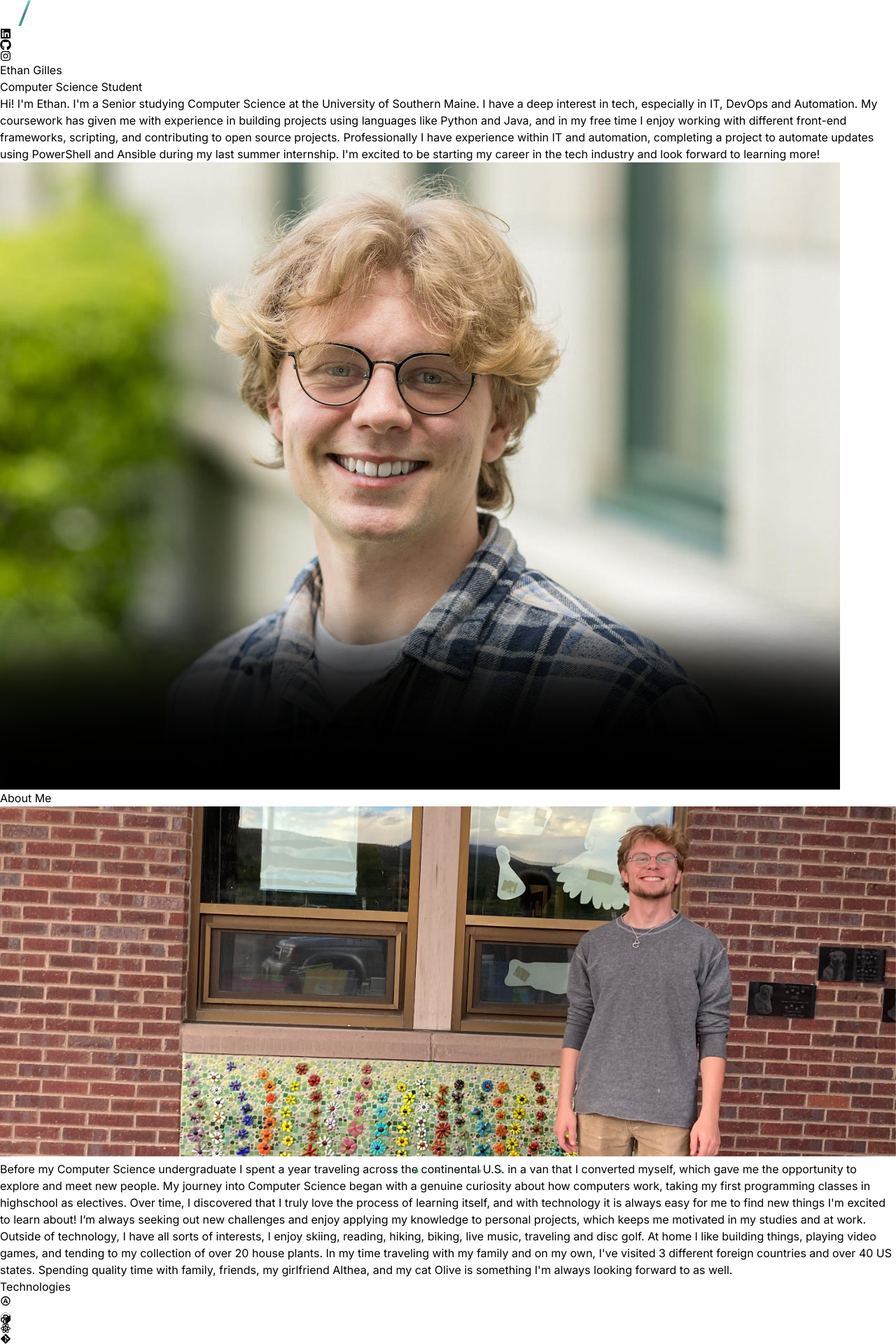
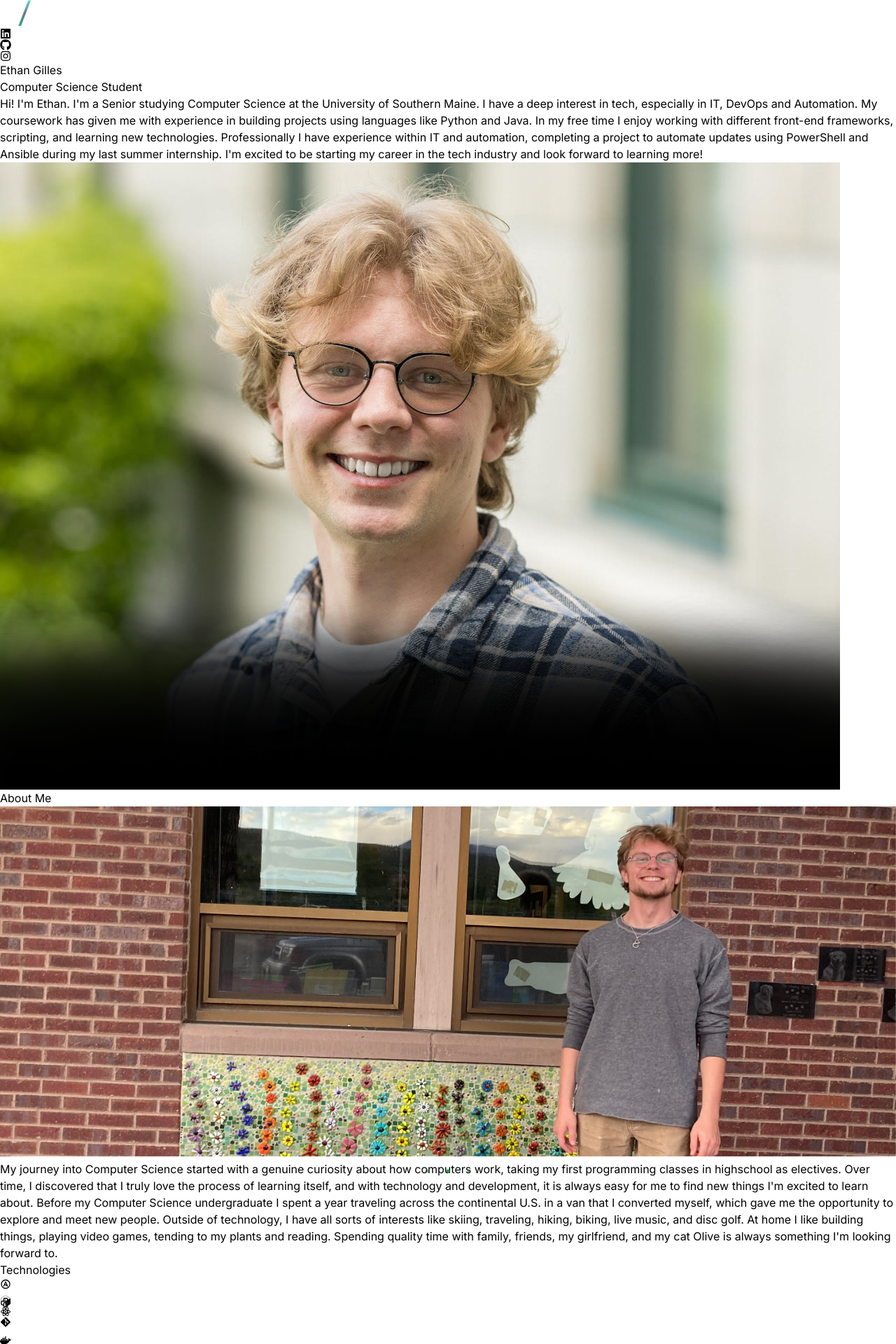
Before and after one commit to EthanGilles/Portfolio, a React (Vite) app: page / in a window 1280 px wide. Shown: the top 1920 px of the page at 70% size. Built offline with nearby package versions, Linux system fonts and the light colour scheme.

Commit message:
constructive

```diff
--- a/src/components/About.jsx
+++ b/src/components/About.jsx
@@ -5,9 +5,6 @@ import Slider from "react-slick";
 import hiking from "../assets/about/hikin.jpg";
 import ladybug from "../assets/about/ladybug.jpg";
 import ski from "../assets/about/ski.jpg";
-import sitting from "../assets/about/sitting.jpg";
-import goat from "../assets/about/goat.jpeg";
-import cat from "../assets/about/catyawn.jpeg";
 
 
 const About = () => {
@@ -24,7 +21,7 @@ const About = () => {
     waitForAnimate: false,
   };
 
-  const images = [hiking, ladybug, ski, sitting, goat, cat]; // Replace with your image paths
+  const images = [hiking, ladybug, ski ]; // Replace with your image paths
 
   return (
     <div className="border-b border-neutral-900 pb-4 ">
@@ -55,8 +52,8 @@ const About = () => {
           transition={{duration: 0.5}}
           className="w-full lg:w-1/2"
         >
-          <div className="flex justify-center lg:justify-start">
-            <p className="my-2 max-w-xl py-6 text-center">{ABOUT_TEXT}</p>
+          <div className="flex justify-center lg:justify-center">
+            <p className="my-2 max-w-xl py-6 text-center lg:tracking-wide">{ABOUT_TEXT}</p>
           </div>
         </motion.div>
       </div>
--- a/src/constants/index.js
+++ b/src/constants/index.js
@@ -3,10 +3,23 @@ import latex from "../assets/projects/latex.png"
 import daily from "../assets/projects/daily.png"
 import nvim from "../assets/projects/nvim.png"
 
-export const HERO_CONTENT = `Hi! I'm Ethan. I'm a Senior studying Computer Science at the University of Southern Maine. I have a deep interest in tech, especially in IT, DevOps and Automation. My coursework has given me with experience in building projects using languages like Python and Java, and in my free time I enjoy working with different front-end frameworks, scripting, and contributing to open source projects. Professionally I have experience within IT and automation, completing a project to automate updates using PowerShell and Ansible during my last summer internship. I'm excited to be starting my career in the tech industry and look forward to learning more!`;
+export const HERO_CONTENT = `
+Hi! I'm Ethan.
+I'm a Senior studying Computer Science at the University of Southern Maine.
+I have a deep interest in tech, especially in IT, DevOps and Automation.
+My coursework has given me with experience in building projects using languages like Python and Java.
+In my free time I enjoy working with different front-end frameworks, scripting, and learning new technologies.
+Professionally I have experience within IT and automation, completing a project to automate updates using PowerShell and Ansible during my last summer internship.
+I'm excited to be starting my career in the tech industry and look forward to learning more!`;
 
-export const ABOUT_TEXT = `Before my Computer Science undergraduate I spent a year traveling across the continental U.S. in a van that I converted myself, which gave me the opportunity to explore and meet new people. My journey into Computer Science began with a genuine curiosity about how computers work, taking my first programming classes in highschool as electives. Over time, I discovered that I truly love the process of learning itself, and with technology it is always easy for me to find new things I'm excited to learn about!
-I’m always seeking out new challenges and enjoy applying my knowledge to personal projects, which keeps me motivated in my studies and at work. Outside of technology, I have all sorts of interests, I enjoy skiing, reading, hiking, biking, live music, traveling and disc golf. At home I like building things, playing video games, and tending to my collection of over 20 house plants. In my time traveling with my family and on my own, I've visited 3 different foreign countries and over 40 US states. Spending quality time with family, friends, my girlfriend Althea, and my cat Olive is something I'm always looking forward to as well. `;
+export const ABOUT_TEXT = `
+My journey into Computer Science started with a genuine curiosity about how computers work, taking my first programming classes in highschool as electives.
+Over time, I discovered that I truly love the process of learning itself, and with technology and development, it is always easy for me to find new things I'm excited to learn about.
+Before my Computer Science undergraduate I spent a year traveling across the continental U.S. in a van that I converted myself, which gave me the opportunity to explore and meet new people.
+Outside of technology, I have all sorts of interests like skiing, traveling, hiking, biking, live music, and disc golf.
+At home I like building things, playing video games, tending to my plants and reading.
+Spending quality time with family, friends, my girlfriend, and my cat Olive is always something I'm looking forward to.
+`;
 
 export const EXPERIENCES = [
   {
```
